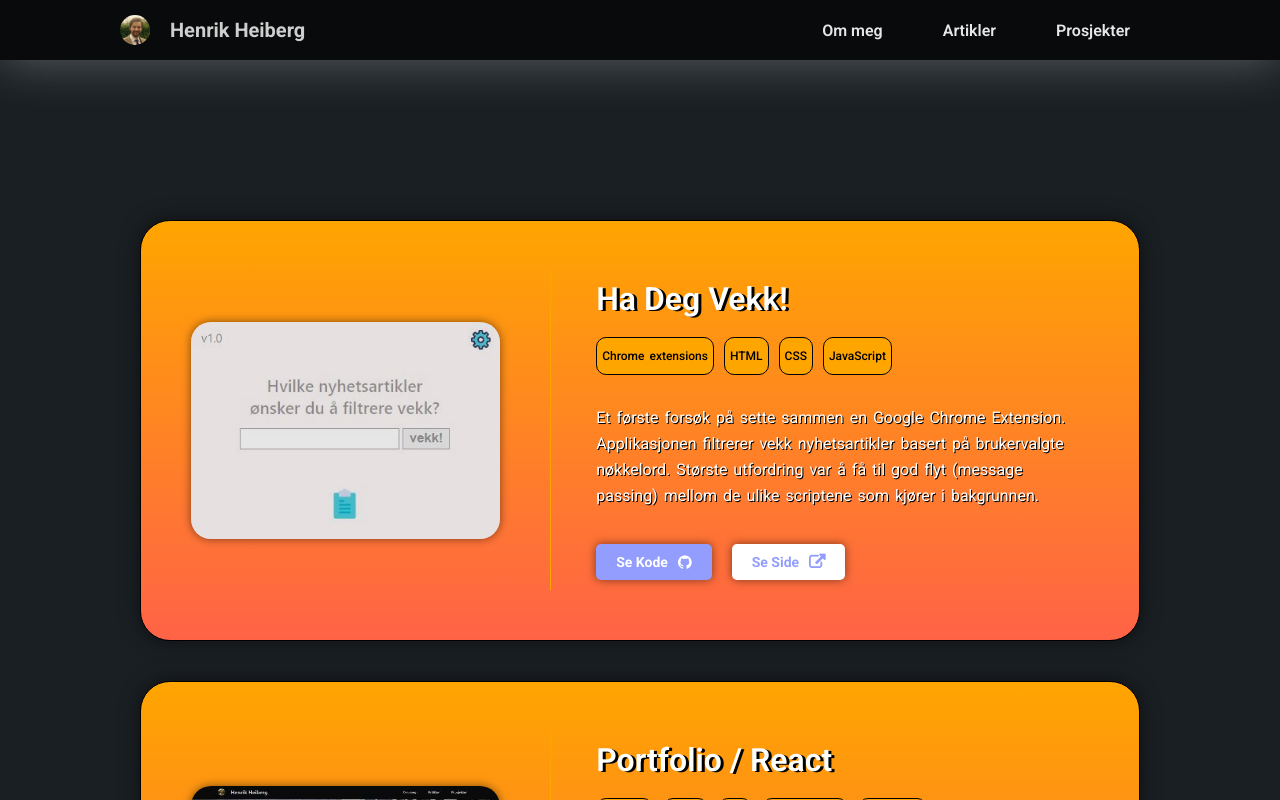
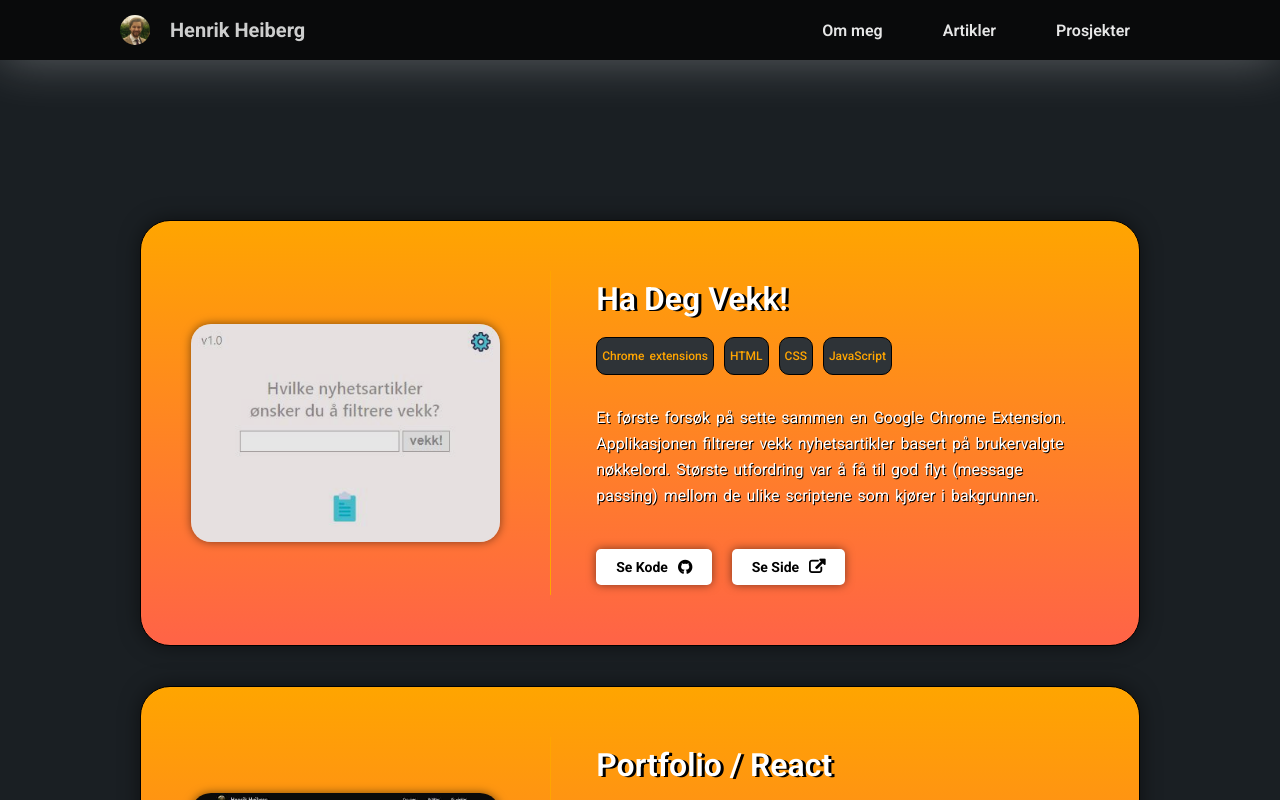
Before and after one commit to heiberik/heiberik.github.io, a React (Create React App) app: page /prosjekter in a window 1280 px wide. Shown: the top 800 px of the page. Built offline with nearby package versions, Linux system fonts and the light colour scheme.

Commit message:
buttons gjort like

```diff
--- a/src/css/prosjekter.css
+++ b/src/css/prosjekter.css
@@ -84,7 +84,7 @@
     word-spacing: 2px;
     padding: 20px;
     padding-top: 20px;
-    padding-bottom: 25px;
+    padding-bottom: 30px;
 }
 
 .stack {
@@ -101,8 +101,8 @@
     margin-bottom: 10px;
     border-radius: 10px;
     font-size: 12px;
-    color: black;
-    background: orange;
+    color: orange;
+    background-color: rgb(46,51,55);
     text-shadow: none;
     font-weight: 500;
 }
@@ -123,7 +123,7 @@
     align-items: center;
     transition: 0.1s;
     font-size: 14px;
-    margin-right: 20px;
+
     margin-bottom: 10px;
 }
 
@@ -147,11 +147,12 @@
     display: flex;
     box-shadow: 0px 0px 10px 0px rgba(0,0,0,0.5);
     font-weight: bold;
-    color: rgb(146, 157, 254);
+    color: black;
     text-decoration: none;
     align-items: center;
     font-size: 14px;
     margin-bottom: 10px;
+    margin-right: 20px;
 }
 
 .visKilde:hover {
@@ -159,7 +160,7 @@
 }
 
 .visKilde .fa {
-    color: rgb(146, 157, 254);
+    color: black;
     margin-left: 10px;
     font-weight: bold;
     font-size: 16px;
--- a/src/komponenter/sider/Prosjekter.js
+++ b/src/komponenter/sider/Prosjekter.js
@@ -79,7 +79,7 @@ const Prosjekt = ({ bildeURL, navn, beskrivelse, stack, kodeURL, kildeURL }) =>
 
 
                 <div className="stack">
-                    <a className="visKode" href={kodeURL}  aria-label="github" alt="github" target="_blank" rel="noopener noreferrer">
+                    <a className="visKilde" href={kodeURL}  aria-label="github" alt="github" target="_blank" rel="noopener noreferrer">
                         <div> Se Kode </div>
                         <div className="fa fa-github"> </div>
                     </a>
```
